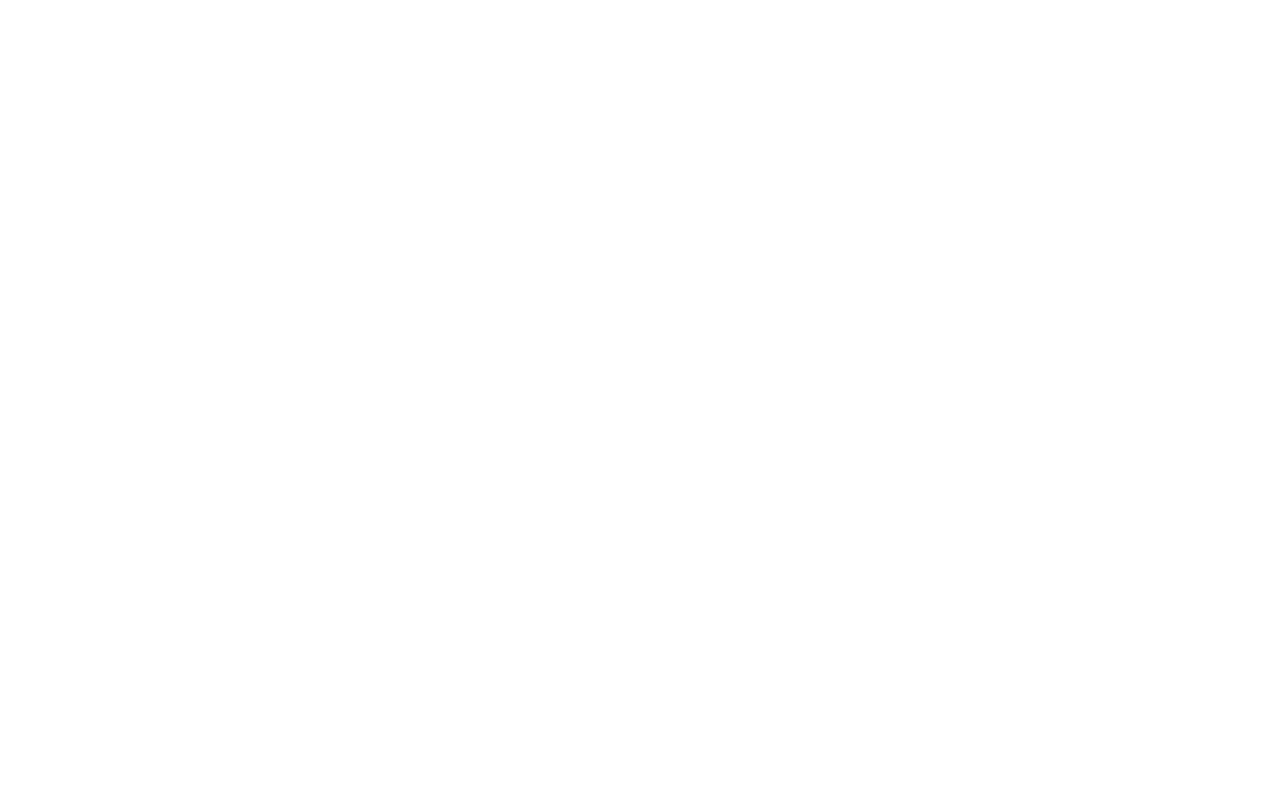
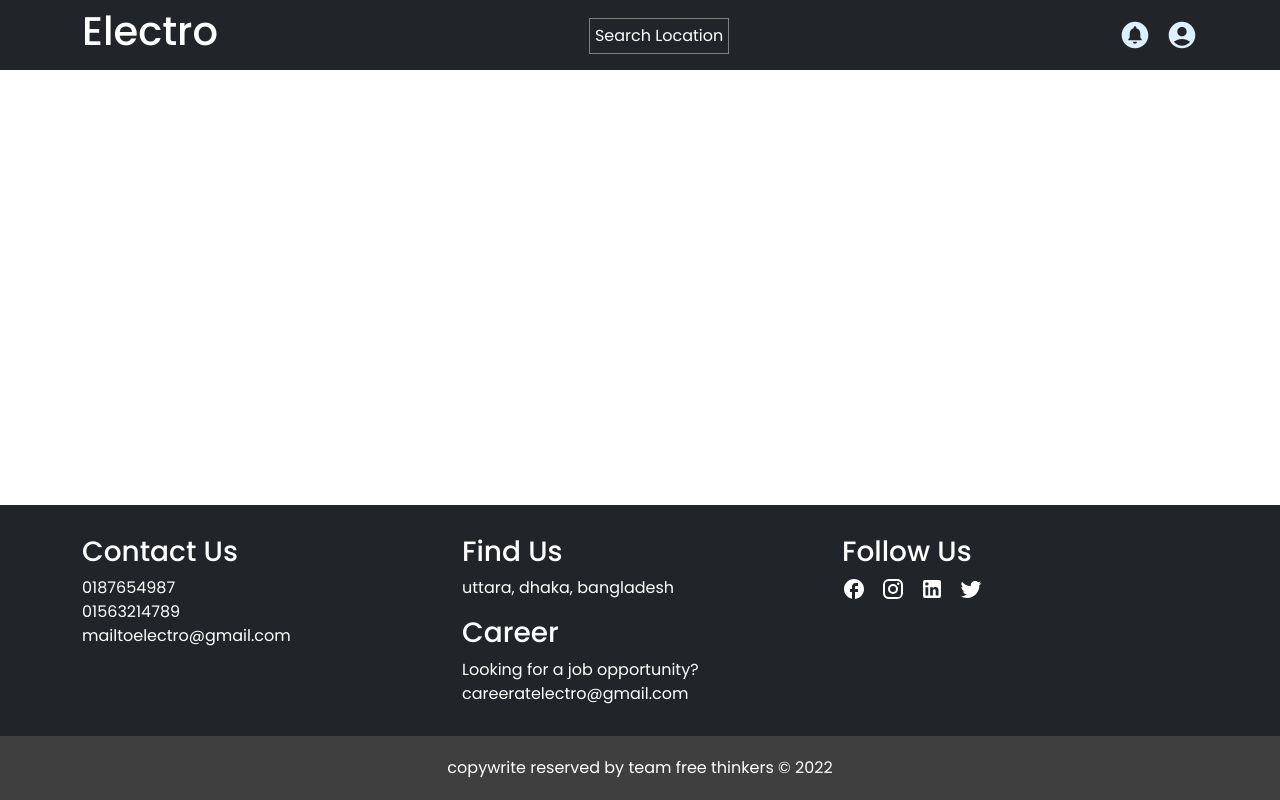
Before and after one commit to khurshidaalam/electro-project, a React (Create React App) app in the folder electro/: page /Cprofile in a window 1280 px wide. Before the commit this address had no page. Built offline with nearby package versions, Linux system fonts and the light colour scheme; the HTML template or start-up script is replaced by a standard one.

Commit message:
carrierlogin

```diff
--- a/electro/src/App.js
+++ b/electro/src/App.js
@@ -1,6 +1,6 @@
 import React from "react";
 import 'bootstrap/dist/css/bootstrap.min.css';
-import { Homepage, Layout, Location } from "./components";
+import { Homepage, Layout, Location, CarrierProfile } from "./components";
 import "./App.css";
 
 import {BrowserRouter as Router, Routes,Route,Link} from "react-router-dom";
@@ -21,6 +21,12 @@
             </Layout>
             }
         />
+        <Route exact path="/Cprofile" element={
+            <Layout>
+            <CarrierProfile/>
+            </Layout>
+            }
+        />
       </Routes>
     </Router>
   );
--- /dev/null
+++ b/electro/src/components/carrierprofile/CarrierProfile.js
@@ -0,0 +1,9 @@
+import React from 'react'
+
+const CarrierProfile = () => {
+  return (
+    <div>CarrierProfile</div>
+  )
+}
+
+export default CarrierProfile
--- a/electro/src/components/index.js
+++ b/electro/src/components/index.js
@@ -3,3 +3,4 @@
 export {default as Location} from "./location/Location";
 export {default as Homepage} from "./home/HomePage";
 export {default as Layout} from "./layout/Layout";
+export {default as CarrierProfile} from "./carrierprofile/CarrierProfile";
--- a/electro/src/components/layout/Header.js
+++ b/electro/src/components/layout/Header.js
@@ -5,6 +5,7 @@
 import CircleNotificationsIcon from '@mui/icons-material/CircleNotifications';
 import AccountCircleIcon from '@mui/icons-material/AccountCircle';
 
+import { Link } from "react-router-dom";
 
 
 const Header = () => {
@@ -44,7 +45,7 @@
                         </div>
                         <ul className="top-nav-right-icons ">
                             <li><CircleNotificationsIcon className="notification-icon top-nav-icons" /></li>
-                            <li><AccountCircleIcon className="user-icon top-nav-icons" /></li>
+                            <li><Link to="/Cprofile"><AccountCircleIcon className="user-icon top-nav-icons" /></Link></li>
                         </ul>
                     </div>
                 </div>
```
